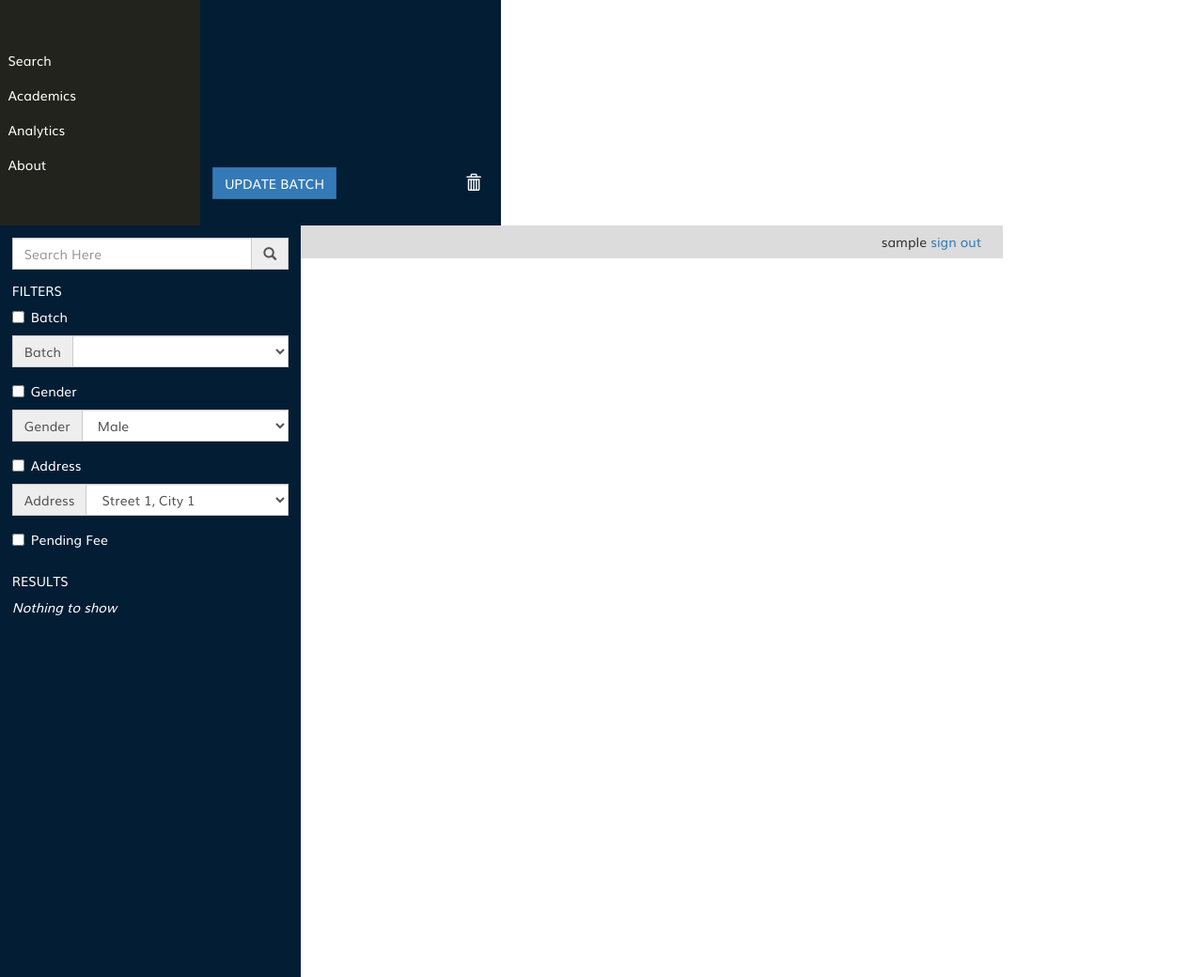
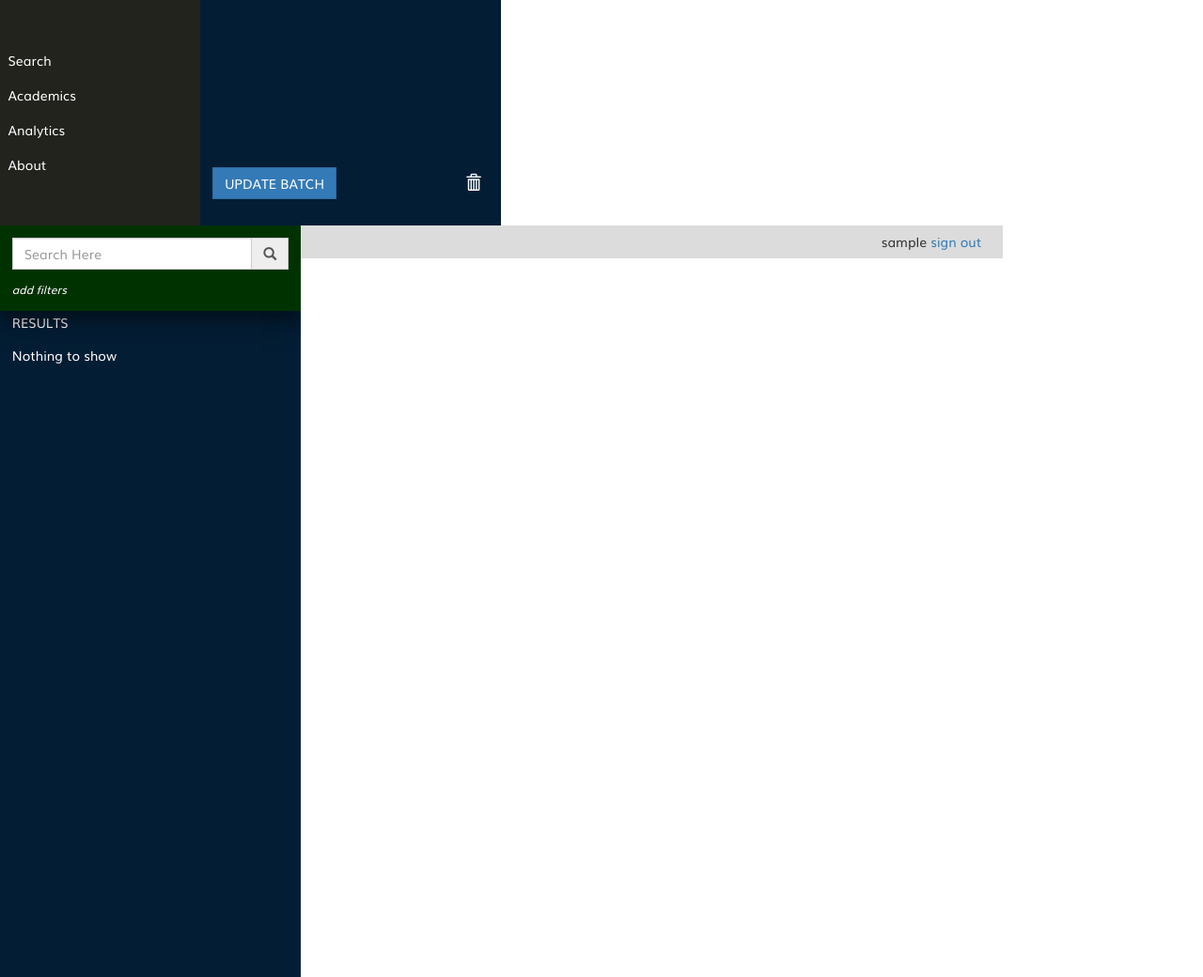
Before and after one commit to prashantkumar42/OSMS, a Django app: template datacloud/dashboard/templates/dashboard/dashboard.html in a window 1280 px wide. Shown: the part 560-1600 px from the top of the page at 94% size. Run offline with Django 3.2, Linux system fonts and the light colour scheme; data comes from the database, SQL or seed files in the repository; both versions use the stored data as it was after the commit; the template is opened without the code that fills it: values that come from a table or form of the project are taken from there, most other values are stand-ins (such as "Sample title", 1, 10 or a date in 2020); lists and menus that the app fills with data are empty; some libraries are stand-ins or nearby versions.

Commit message:
added style for search filter section

```diff
--- a/datacloud/dashboard/templates/dashboard/dashboard.html
+++ b/datacloud/dashboard/templates/dashboard/dashboard.html
@@ -93,7 +93,7 @@
             </div>
             <div id="searchContent">
                 <div class="col-sm-3 muli" id="panel2">
-                    <div style="padding:4%;padding-bottom:2%">
+                    <div id="searchReg">
                         <div class="form-group">
                             <label class="sr-only" for="name">Name</label>
                             <div class="input-group">
@@ -101,7 +101,8 @@
                                 <div class="input-group-addon" onclick="search()" id="searchbutton"><span class="glyphicon glyphicon-search"></span></div>
                             </div>
                         </div>
-                        <h5>FILTERS</h5>
+                        <h6 onclick="showFilters()" style="cursor:pointer"><i>add filters</i></h6>
+                        <div id="filterList">
                             <div class="checkbox">
                                 <label>
                                     <input type="checkbox" name="checksbatch">Batch
@@ -150,10 +151,12 @@
                                     <input type="checkbox" name="checksfee">Pending Fee
                                 </label>
                             </div>
+                            <div onclick="showFilters()" style="text-align:center;cursor:pointer"><span class="glyphicon glyphicon-chevron-up"></span></div>
                         </div>
-                    <h5 style="padding-left:4%">RESULTS</h5>
+                    </div>
+                    <h5 style="padding-left:4%;margin-top:30%;">RESULTS</h5>
                     <div id="studentSearchResults">
-                        <i style="padding-left:4%">Nothing to show</i>
+                        <div class="student" style="background-color:rgb(3,29,52)">Nothing to show</div>
                     </div>
                 </div>
                 <div class="col-sm-7" id="panel3">
--- a/datacloud/datacloud/static/static_dirs/scripts/address.js
+++ b/datacloud/datacloud/static/static_dirs/scripts/address.js
@@ -16,7 +16,16 @@ locations = [
     "Street 6, City 2",
     "Street 7, City 2",
     "Street 8, City 2",
-    "Street 9, City 2"
+    "Street 9, City 2",
+    "Street 1, City 3",
+    "Street 2, City 3",
+    "Street 3, City 3",
+    "Street 4, City 3",
+    "Street 5, City 3",
+    "Street 6, City 3",
+    "Street 7, City 3",
+    "Street 8, City 3",
+    "Street 9, City 3"
 ]
 
 ahtml = "";
--- a/datacloud/datacloud/static/static_dirs/scripts/dashboard.js
+++ b/datacloud/datacloud/static/static_dirs/scripts/dashboard.js
@@ -178,10 +178,6 @@ function getBatches() {
     xhr.send(data);
 }
 
-$("#studentDetails").hide();
-getBatches();
-
-
 function activateSearch() {
     $("#batchContent").hide();
     $("#searchContent").show();
@@ -192,3 +188,11 @@ function activateSearch() {
 function search() {
     alert(0);
 }
+
+function showFilters() {
+    $("#filterList").slideToggle();
+}
+
+$("#studentDetails").hide();
+getBatches();
+$("#filterList").slideToggle();
--- a/datacloud/datacloud/static/static_dirs/stylesheets/dashboard.css
+++ b/datacloud/datacloud/static/static_dirs/stylesheets/dashboard.css
@@ -23,7 +23,7 @@
     padding: 0;
     background-color: rgb(3, 29, 52);
     color: #fff;
-    overflow-y: auto;
+    overflow-y: hidden;
     height: 100vh;
 }
 
@@ -122,6 +122,24 @@ a:hover {
   cursor: pointer;
 }
 
+#searchbutton {
+  cursor: pointer;
+}
+
 #searchbutton:hover {
   cursor: pointer;
 }
+
+#studentSearchResults {
+  height: 82vh;
+  overflow-y: auto;
+}
+
+#searchReg {
+  padding:4%;
+  padding-bottom:2%;
+  position:absolute;
+  z-index:1000;
+  background-color: rgb(0, 50, 0);
+  box-shadow: 0 14px 28px rgba(0,0,0,0.25), 0 10px 10px rgba(0,0,0,0.22);
+}
```
Also changed, not shown: datacloud/db.sqlite3. Lines whose indentation alone changed are shown as unchanged.
